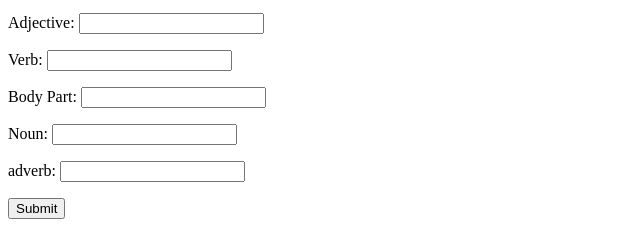
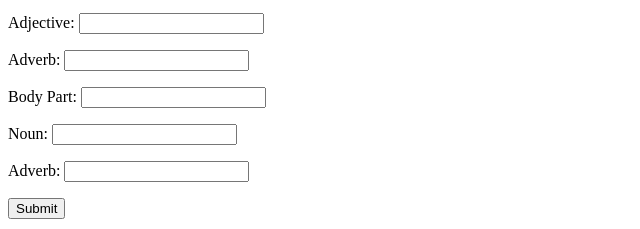
Before and after one commit to Mal23/madlibs, a plain HTML site: page index.html in a window 1280 px wide. Shown: the part 143-372 px from the top of the page, 0-640 px from the left. Drawn offline with Linux system fonts and the light colour scheme.

Commit message:
changed verb to adverb

```diff
--- a/index.html
+++ b/index.html
@@ -30,8 +30,8 @@
     </p>
     <p>
         <label>
-            Verb:
-            <input id ="verb">
+            Adverb:
+            <input id ="adverb-one">
         </label>
     </p>
     <p>
@@ -48,7 +48,7 @@
     </p>
     <p>
         <label>
-            adverb:
+            Adverb:
             <input id="adverb">
         </label>
     </p>
--- a/main.js
+++ b/main.js
@@ -3,7 +3,7 @@ function story() {
 // inputs by id
 var nounOneInput = document.getElementById('noun-one');
 var adjectiveInput = document.getElementById('adjective');
-var verbInput = document.getElementById('verb');
+var adverbOneInput = document.getElementById('adverb-one');
 var bodyPartInput = document.getElementById('body-part');
 var nounTwoInput = document.getElementById('noun-two');
 var adverbInput = document.getElementById('adverb');
@@ -11,13 +11,13 @@ var adverbInput = document.getElementById('adverb');
 // get values out of inputs
 var nounOne = nounOneInput.value;
 var adjective = adjectiveInput.value;
-var verb = verbInput.value;
+var adverbOne = adverbOneInput.value;
 var bodyPart = bodyPartInput.value;
 var nounTwo = nounTwoInput.value;
 var adverb = adverbInput.value;
 
 // make the story
-var story = 'Please add one' + ' ' + nounOne + ' ' + 'to your' +  ' ' + adjective + " " + 'stew. ' + 'Stir' + ' ' + verb + ' ' + 'with your' + ' ' + bodyPart  + '. ' + ' ' + 'Season with' + ' ' + nounTwo + '. ' + ' '  + 'Then enjoy' + ' ' + adverb + '! ' + ' ' + 'Ah-ah-ah';
+var story = 'Please add one' + ' ' + nounOne + ' ' + 'to your' +  ' ' + adjective + " " + 'stew. ' + 'Stir' + ' ' + adverbOne + ' ' + 'with your' + ' ' + bodyPart  + '. ' + ' ' + 'Season with' + ' ' + nounTwo + '. ' + ' '  + 'Then enjoy' + ' ' + adverb + '! ' + ' ' + 'Ah-ah-ah';
 console.log(story);
 
 // display the story
```
